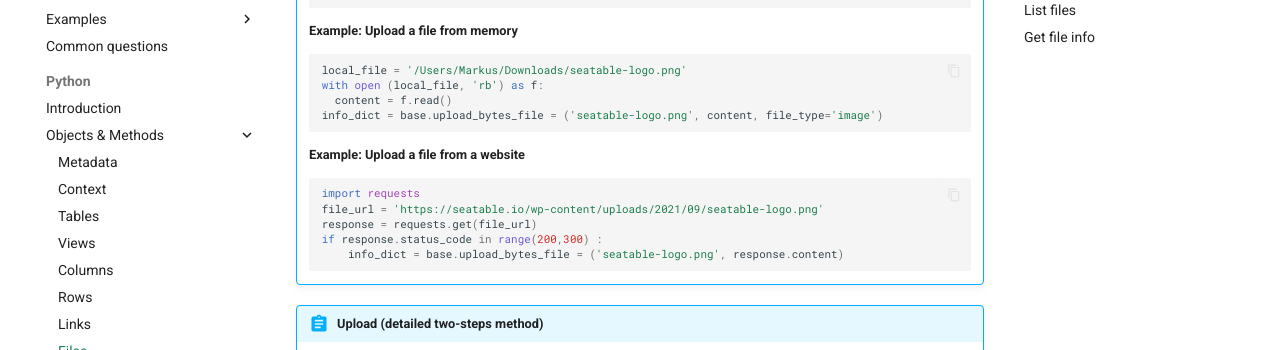
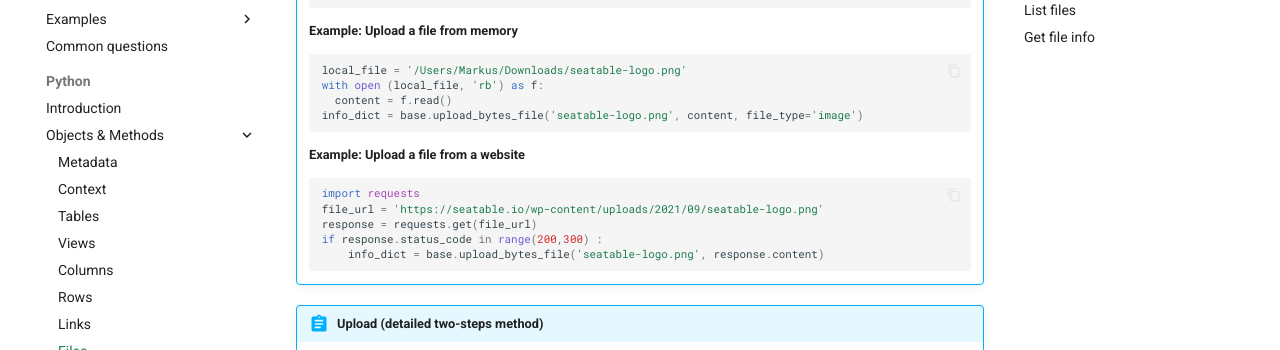
Before and after one commit to seatable/seatable-developer-docs, an MkDocs documentation site: the page built from docs/scripts/python/objects/files.md, in a window 1280 px wide and 900 px high, scrolled down 3501 px. Shown: the part 152-502 px from the top of the window. Built offline with MkDocs 1.6.1 and Material for MkDocs 9.7.7, drawn with Linux system fonts in a browser that asks for light colours; comment, search, counter and statistics services are not loaded.

Commit message:
Minor corrections

````diff
--- a/docs/scripts/python/objects/files.md
+++ b/docs/scripts/python/objects/files.md
@@ -169,7 +169,7 @@ Please note that uploading a file *to a cell* will require two or three steps, d
     local_file = '/Users/Markus/Downloads/seatable-logo.png'
     with open (local_file, 'rb') as f:
       content = f.read()
-    info_dict = base.upload_bytes_file = ('seatable-logo.png', content, file_type='image')
+    info_dict = base.upload_bytes_file('seatable-logo.png', content, file_type='image')
     ```
 
     __Example: Upload a file from a website__
@@ -179,7 +179,7 @@ Please note that uploading a file *to a cell* will require two or three steps, d
     file_url = 'https://seatable.io/wp-content/uploads/2021/09/seatable-logo.png'
     response = requests.get(file_url)
     if response.status_code in range(200,300) :
-        info_dict = base.upload_bytes_file = ('seatable-logo.png', response.content)
+        info_dict = base.upload_bytes_file('seatable-logo.png', response.content)
     ```
 
 !!! abstract "Upload (detailed two-steps method)"
````
